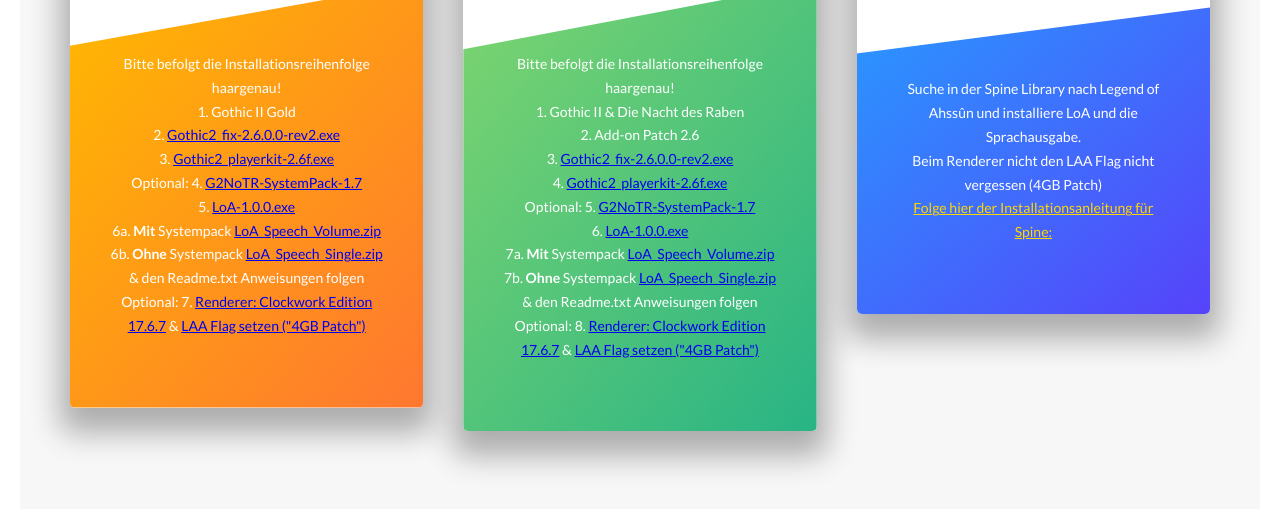
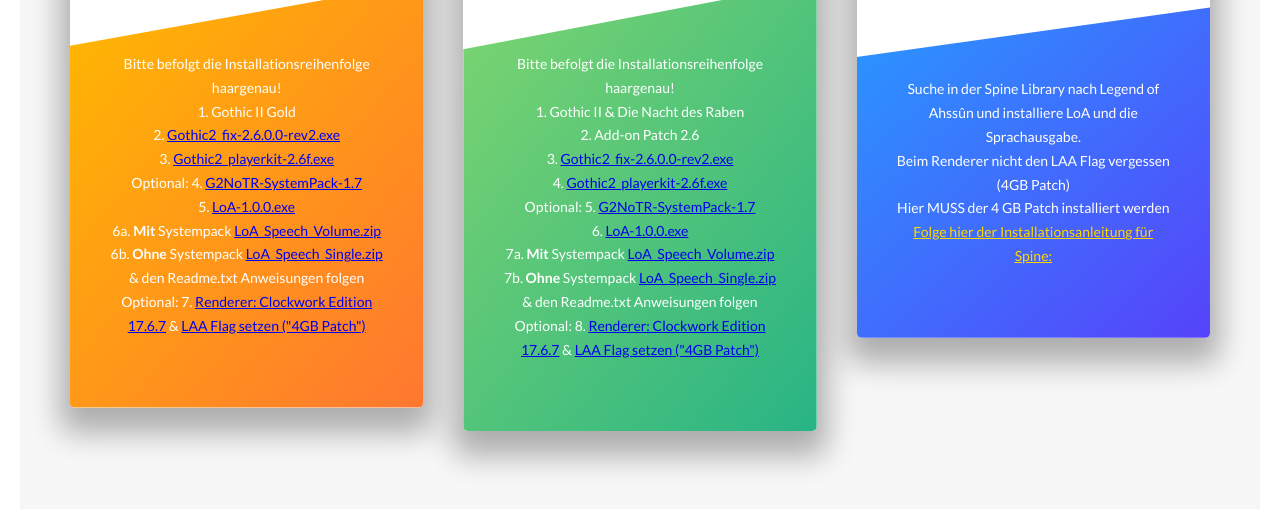
Before and after one commit to konstantinsteinmiller/legend-of-ahssun, a website: page index.html in a window 1280 px wide. Shown: the part 3464-3973 px from the top of the page. Drawn offline with Linux system fonts and the light colour scheme.

Commit message:
4gb patch

```diff
--- a/index.html
+++ b/index.html
@@ -604,13 +604,16 @@
                 <ul>
                   <li data-de="Suche in der Spine Library nach Legend of Ahssûn
                               und installiere LoA und die Sprachausgabe.<br>
-                              Beim Renderer nicht den LAA Flag nicht vergessen (4GB Patch)"
+                              Beim Renderer nicht den LAA Flag vergessen (4GB Patch)<br>
+                    Hier MUSS der 4 GB Patch installiert werden"
                       data-en="Search in the Spine Library for Legend of Ahssûn
                               and install LoA with the Speech files.<br>
-                              If your using the 3DX11 Renderer, then don't forget to set LAA Flag (4GB Patch)">
+                              If your using the 3DX11 Renderer, then don't forget to set LAA Flag (4GB Patch)<br>
+                              Here you need to install the 4 GB Patch">
                     Suche in der Spine Library nach Legend of Ahssûn
                     und installiere LoA und die Sprachausgabe.<br>
-                    Beim Renderer nicht den LAA Flag nicht vergessen (4GB Patch)</li>
+                    Beim Renderer nicht den LAA Flag vergessen (4GB Patch)<br>
+                    Hier MUSS der 4 GB Patch installiert werden</li>
                   <li>
                     <a href="https://www.worldofgothic.de/dl/download_540.htm"
                        data-de="Folge hier der Installationsanleitung für Spine: "
```
